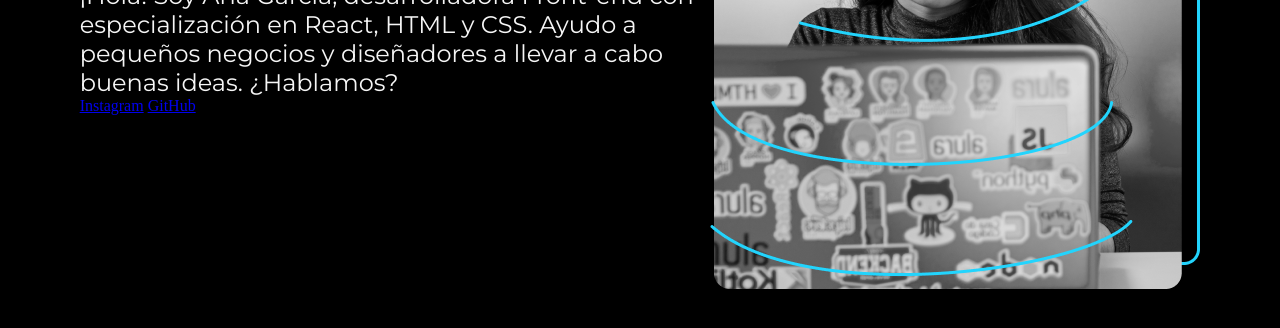
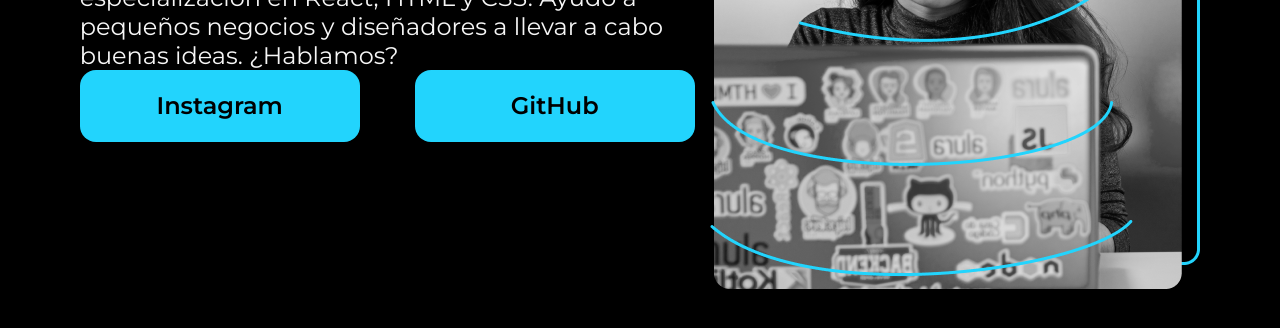
Before and after one commit to DevEnriquegd/portafolio, a plain HTML site: page index.html in a window 1280 px wide. Shown: the part 386-714 px from the top of the page. Drawn offline with nearby package versions, Linux system fonts and the light colour scheme.

Commit message:
fix: links visualization

```diff
--- a/css/style.css
+++ b/css/style.css
@@ -40,3 +40,21 @@ body {
 .titulo-destacado {
     color: #22D4FD;
 }
+
+.presentacion__enlaces {
+    display: flex;
+    justify-content: space-between;
+}
+
+.presentacion__enlaces__link {
+    width: 280px;
+    background-color: #22D4FD;
+    text-align: center;
+    padding: 21.5px 0px;
+    border-radius: 16px;
+    font-family: "Montserrat", sans-serif;
+    font-weight: 600;
+    font-size: 24px;
+    text-decoration: none;
+    color: #000;
+}
--- a/index.html
+++ b/index.html
@@ -20,10 +20,20 @@
           React, HTML y CSS. Ayudo a pequeños negocios y diseñadores a llevar a
           cabo buenas ideas. ¿Hablamos?
         </p>
-        <a href="https://www.instagram.com/gredhy.gg" target="_blank"
-          >Instagram</a
-        >
-        <a href="https://github.com/devenriquegd" target="_blank">GitHub</a>
+        <div class="presentacion__enlaces">
+          <a
+            class="presentacion__enlaces__link"
+            href="https://www.instagram.com/gredhy.gg"
+            target="_blank"
+            >Instagram</a
+          >
+          <a
+            class="presentacion__enlaces__link"
+            href="https://github.com/devenriquegd"
+            target="_blank"
+            >GitHub</a
+          >
+        </div>
       </section>
       <img
         src="./assets/ana-garcia.png"
```
